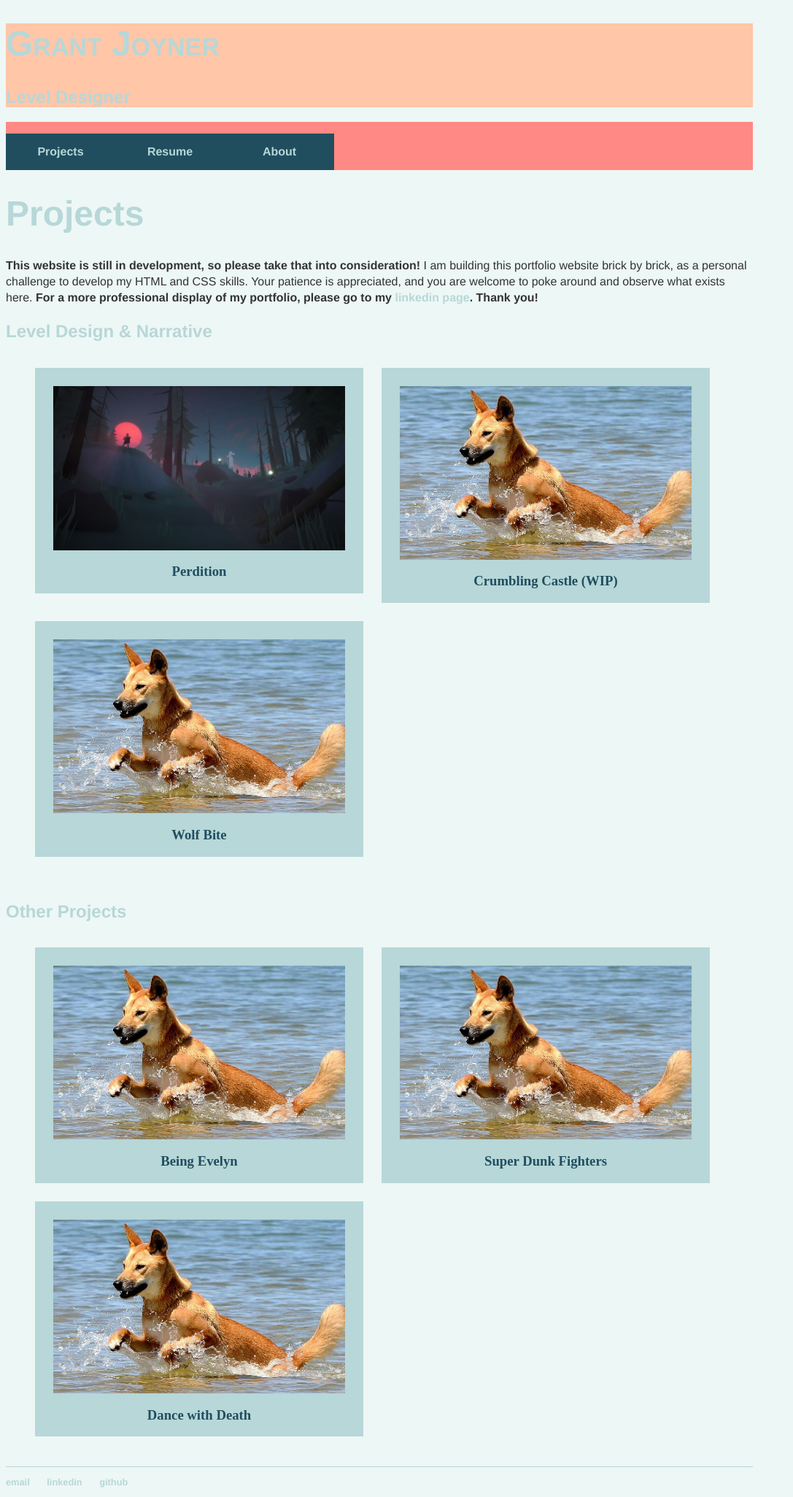
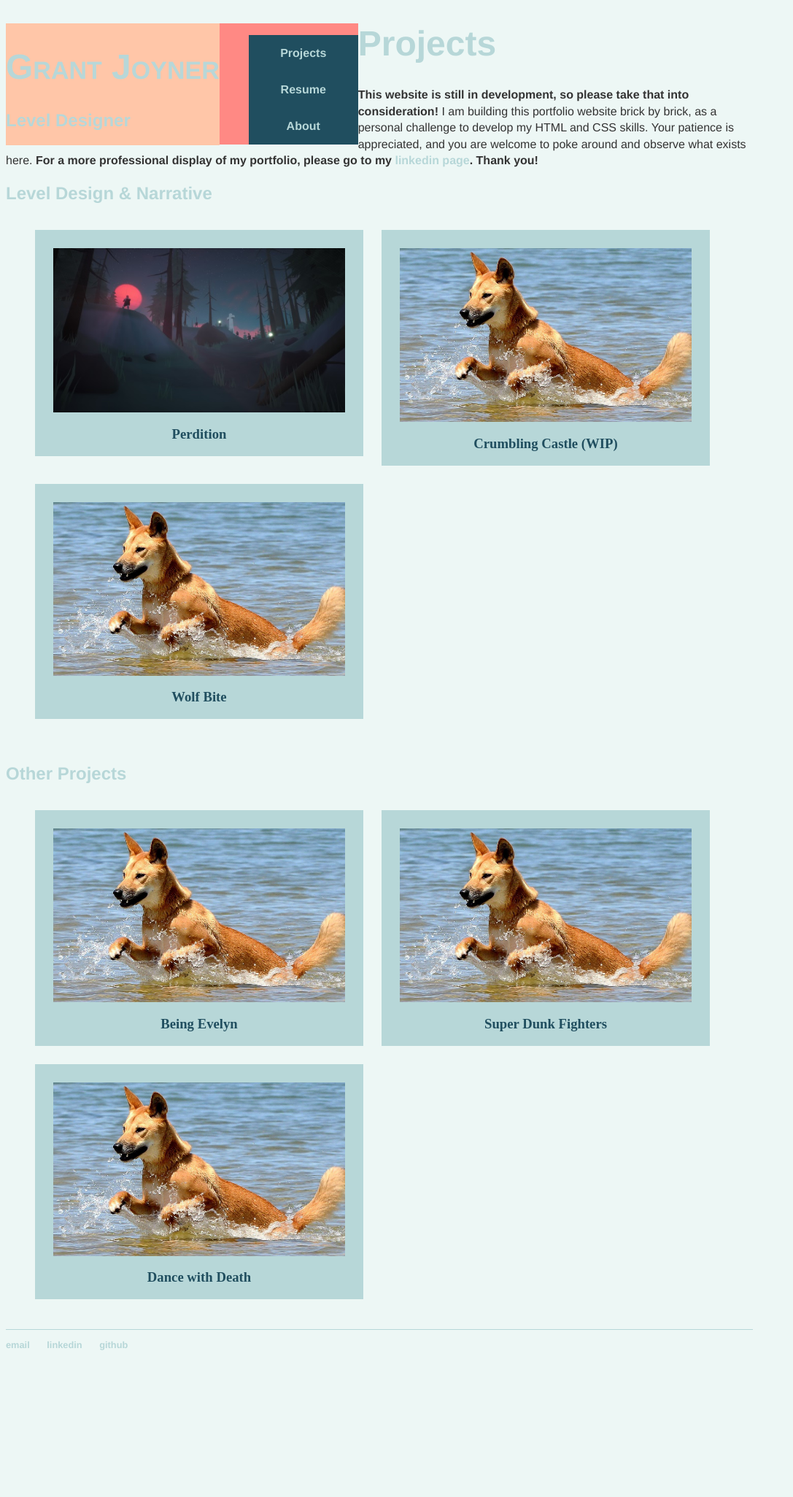
Before and after one commit to digigrant/digigrant.github.io, a Jekyll site: the page built from index.html, in a window 1280 px wide. Shown: the whole page at 73% size, without its empty margins (0-1087 px from the left). Built offline with Jekyll 4.4.1, drawn with Linux system fonts in a browser that asks for light colours; after the commit the page ends 1863 px from its top, so only the background shows below that.

Commit message:
Update main.scss

```diff
--- a/_sass/main.scss
+++ b/_sass/main.scss
@@ -15,23 +15,14 @@ body
 header
 {
     background-color: $color4;
+    float: left;
 }
 
 nav
 {
     background-color: $color5;
+    float: left;
     overflow: auto;
-}
-
-nav ul, footer ul
-{
-    padding: 0px;
-
-    li
-    {
-        display: inline;
-        margin-right: 20px;
-    }
 }
 
 .buttonNav
@@ -42,7 +33,6 @@ nav ul, footer ul
     text-align: center;
     float: left;
 
-
     &:hover
     {
         background-color: $color1;
@@ -52,6 +42,17 @@ nav ul, footer ul
 footer
 {
     border-top: 1px solid $color2;
+
+    ul
+    {
+        padding: 0px;
+
+        li
+        {
+            display: inline;
+            margin-right: 20px;
+        }
+    }
 }
 
 .row
```
